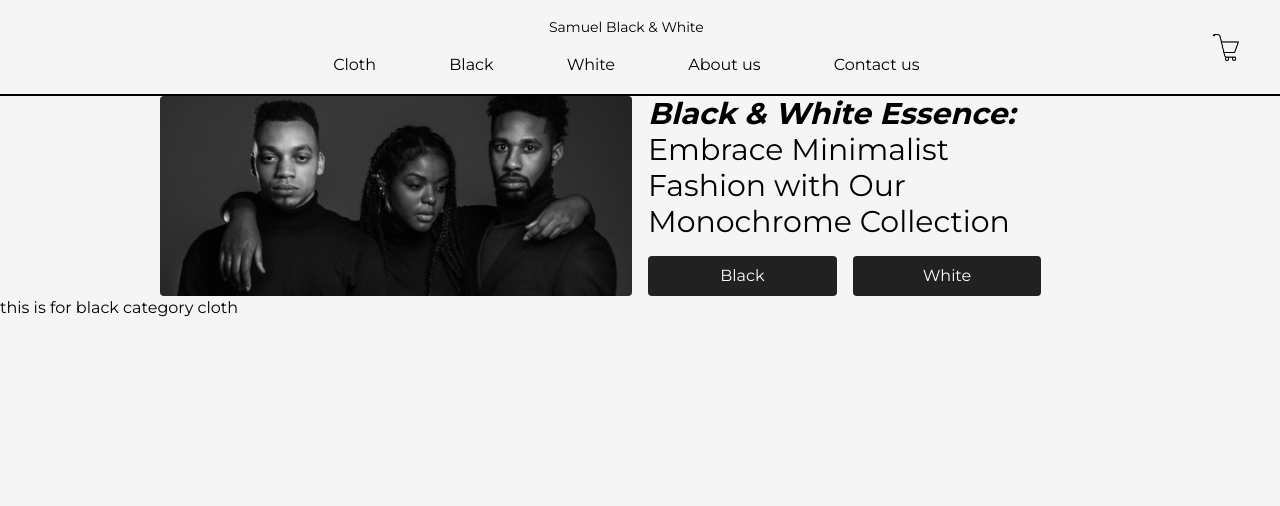
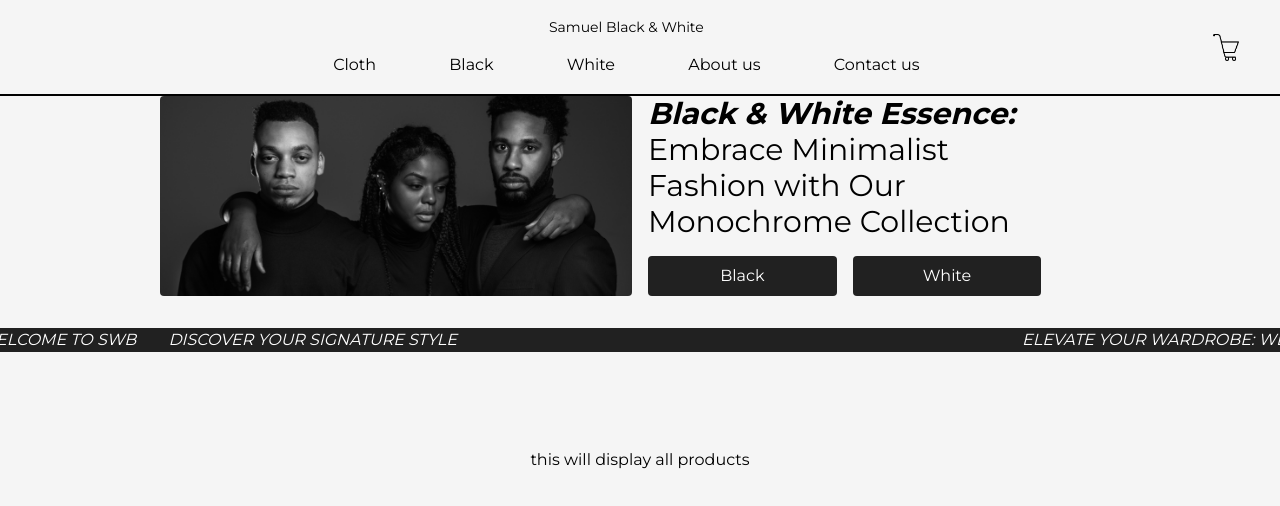
Before and after one commit to yusufhabibalfatha/Brand-website-SWnB, a React (Vite) app in the folder implementation/front-end/: page / in a window 1280 px wide. Shown: the top 506 px of the page. Built offline with nearby package versions, Linux system fonts and the light colour scheme.

Commit message:
Add text marquee after header

```diff
--- a/implementation/front-end/package.json
+++ b/implementation/front-end/package.json
@@ -15,6 +15,7 @@
     "postcss": "^8.4.28",
     "react": "^18.2.0",
     "react-dom": "^18.2.0",
+    "react-fast-marquee": "^1.6.0",
     "react-router-dom": "^6.15.0",
     "tailwindcss": "^3.3.3"
   },
--- a/implementation/front-end/src/components/Black.jsx
+++ /dev/null
@@ -1,10 +0,0 @@
-// ==>
-const Black = () => {
-    return (
-        <div className="black">
-            this is for black category cloth
-        </div>
-    );
-}
-
-export default Black;
--- /dev/null
+++ b/implementation/front-end/src/components/Products.jsx
@@ -0,0 +1,10 @@
+// ==>
+const Products = () => {
+    return (
+        <div className="products mt-[6em]">
+            <p className="text-center">this will display all products</p>
+        </div>
+    );
+}
+
+export default Products;
--- /dev/null
+++ b/implementation/front-end/src/components/TextMarquee.jsx
@@ -0,0 +1,13 @@
+// Package
+import Marquee from "react-fast-marquee";
+// ==>
+const TextMarquee = () => {
+    return (
+        <Marquee className="my-[2em] bg-[#212121] text-white  uppercase italic">
+            <p className="mx-4">Elevate Your Wardrobe: Welcome to SWB</p>
+            <p className="mx-4">Discover Your Signature Style</p>
+        </Marquee>
+    );
+}
+
+export default TextMarquee;
--- a/implementation/front-end/src/pages/Home.jsx
+++ b/implementation/front-end/src/pages/Home.jsx
@@ -1,13 +1,15 @@
 // Module
-import Black from "../components/Black";
 import Header from "../components/Header"
+import TextMarquee from "../components/TextMarquee";
+import Products from "../components/Products";
 // ==>
 const Home = () => {
 
     return (
         <div className="home">
             <Header />
-            <Black />
+            <TextMarquee />
+            <Products />
         </div>
     );
 }
```
Also changed, not shown: 1 other file (tests, documents, lock files or other folders).
